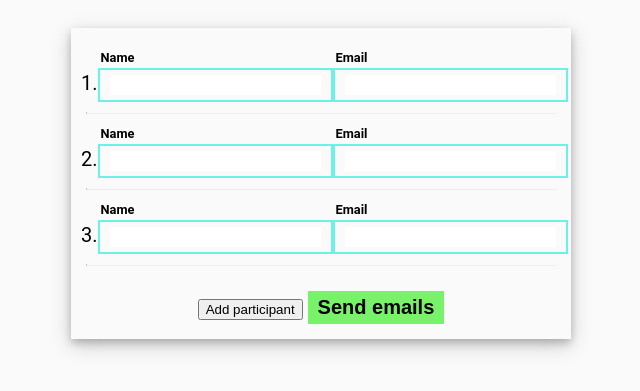
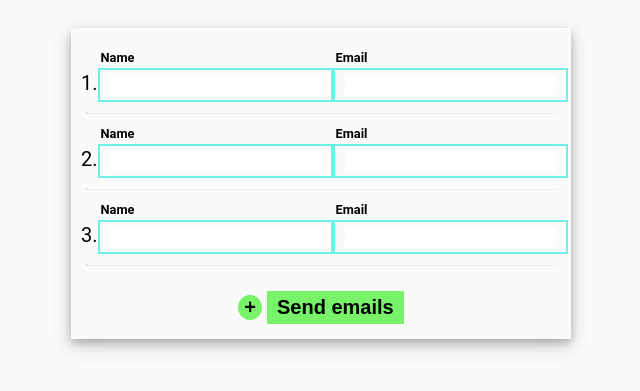
Before and after one commit to jk-kevin/Secret-Santa-Drawer, a website: page html/index.html in a window 1280 px wide. Shown: the part 95-486 px from the top of the page, without its empty margins (319-959 px from the left). Drawn offline with Linux system fonts and the light colour scheme.

Commit message:
style addParticipants button

```diff
--- a/html/index.html
+++ b/html/index.html
@@ -8,6 +8,7 @@ Secret-Santa-Drawer
 
 <html>
   <head>
+    <!-- <img src="/images/santa.jpg" alt="Santa logo" /> I need to photoshop the white background out first-->
     <title> Kevin's Secret Santa Drawer </title>
     <link href="/styles/style.css" type="text/css" rel="stylesheet" />
     <!-- found solution to css not linking here: https://stackoverflow.com/questions/34073076/node-js-express-framework-cant-get-css-file -->
@@ -57,7 +58,7 @@ Secret-Santa-Drawer
           </div>
           <hr>
         </div>
-        <input id="addParticipant" type="button" name="addButton" value="Add participant" onClick="addParticipantFields()"/>
+        <input id="addParticipant" type="button" name="addButton" value="+" title="Add participant" onClick="addParticipantFields()"/>
         <input id="submitButton" type="submit" name="submitButton" value="Send emails"/>
       </form>
     </div>
--- a/public/styles/style.css
+++ b/public/styles/style.css
@@ -26,6 +26,10 @@ body {
 #heading {
   width: 100%;
   margin: 0 auto 50px auto;
+}
+img {
+  width: 10%;
+  height: auto;
 }
 h1 {
   padding-top: 2%;
@@ -75,6 +79,13 @@ hr {
   margin: 10px 5px 0 5px;
   border-top: 1px solid #FAFAFA;
 }
+#addParticipant {
+  background-color: #77F269;
+  border: none;
+  border-radius: 50%;
+  font-weight: bold;
+  font-size: 100%;
+}
 #submitButton {
   padding: 5px 10px 5px 10px;
   margin: 25px 0 15px 0;
```
Also changed, not shown: public/images/santa.jpg (added).
